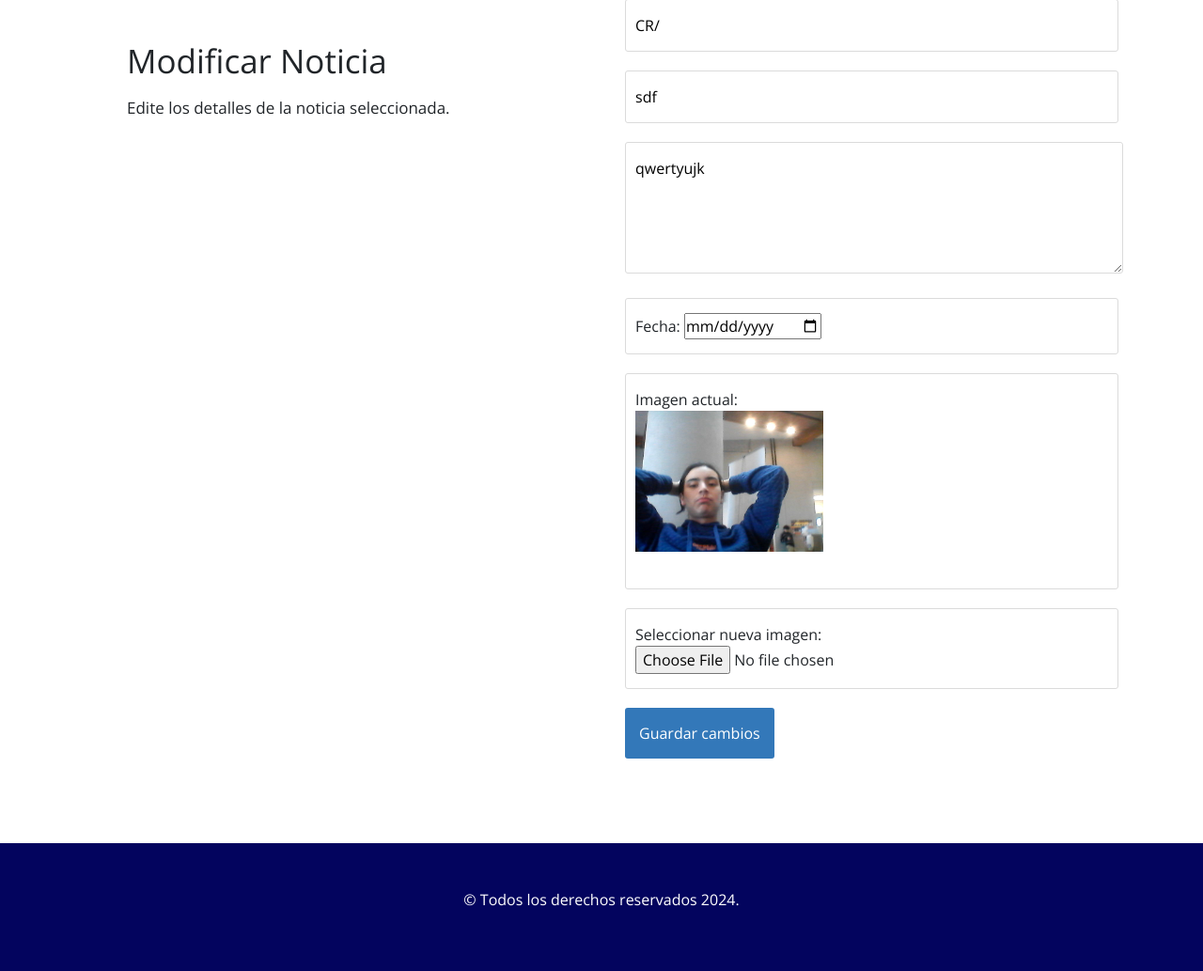
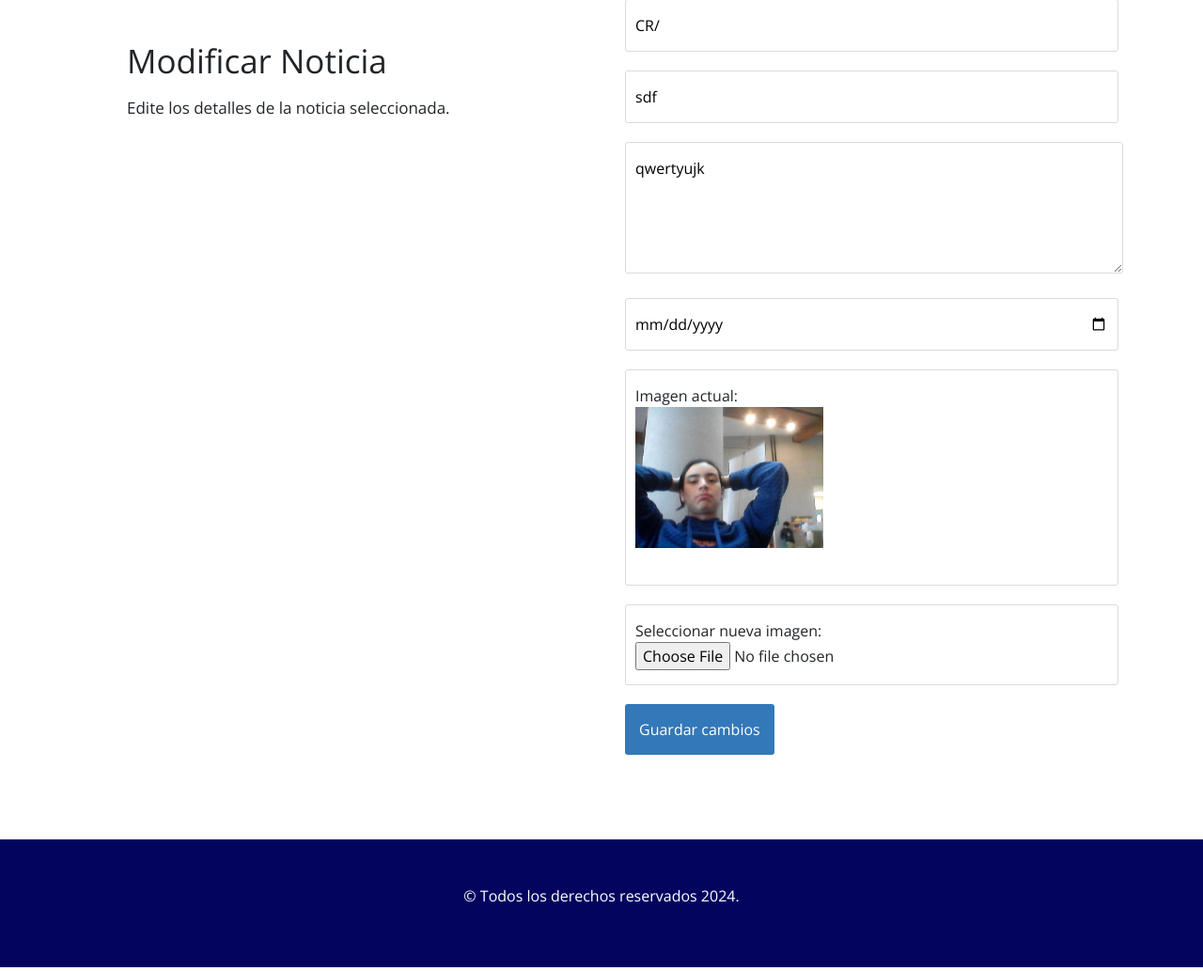
Before and after one commit to subrosa-w/Prueba-3-Programacion-Web, a Django app: template mirasolapp/templates/crud/modificarNoticia.html in a window 1280 px wide. Shown: the part 888-1921 px from the top of the page at 94% size. Run offline with Django 4.2, Linux system fonts and the light colour scheme; the template is opened without the code that fills it: values that come from a table or form of the project are taken from there, others are empty; data comes from the database, SQL or seed files in the repository; both versions use the stored data as it was after the commit; parts of the project's set-up code (start-up, migrations or seed data) failed here and were passed over; some libraries are stand-ins or nearby versions.

Commit message:
vFinal.2

```diff
--- a/mirasolapp/templates/crud/agregarNoticia.html
+++ b/mirasolapp/templates/crud/agregarNoticia.html
@@ -36,11 +36,9 @@
             <section class="in-flex">
                 <form method="post" enctype="multipart/form-data">
                     {% csrf_token %}
-                    <input type="text" id="id_noticia" name="id_noticia" placeholder="ID Noticia" class="campo"
-                        required>
+                    <input type="text" id="id_noticia" name="id_noticia" placeholder="ID Noticia" class="campo" required>
                     <input type="text" id="titular" name="titular" placeholder="Titular" class="campo" required>
-                    <input type="text" id="breve_desc" name="breve_desc" placeholder="Breve Descripción" class="campo"
-                        required>
+                    <input type="text" id="breve_desc" name="breve_desc" placeholder="Breve Descripción" class="campo" required>
                     <textarea id="noticia" name="noticia" placeholder="Noticia" class="campo" required></textarea>
                     <input type="file" id="imagen" name="imagen" class="campo" required>
                     <input type="date" id="fecha" name="fecha" class="campo" required>
--- a/mirasolapp/templates/crud/modificarNoticia.html
+++ b/mirasolapp/templates/crud/modificarNoticia.html
@@ -24,6 +24,7 @@
             <img src="{% static 'assets/Proyecto nuevo.png' %}" alt="Logo Mirasol" class="logo">
         </section>
     </header>
+
     <body>
         <main>
             <section class="container-form">
@@ -33,31 +34,16 @@
                         <p>Edite los detalles de la noticia seleccionada.</p>
                     </article>
                 </section>
-
                 <section class="in-flex">
                     <form method="post" enctype="multipart/form-data">
                         {% csrf_token %}
-
-
                         <input type="text" id="titular" name="titular" class="campo" placeholder="Titular"
                             value="{{ noticia.titular }}" required>
-
-
-
                         <input type="text" id="breve_desc" name="breve_desc" class="campo" placeholder="Breve Desc."
                             value="{{ noticia.breve_desc }}" required>
-
-
-
                         <textarea id="noticia" name="noticia" rows="4" class="campo" placeholder="Noticia"
                             required>{{ noticia.noticia }}</textarea>
-
-
-                    <div class="campo">
-                        <label for="fecha">Fecha:</label>
-                        <input type="date" id="fecha" name="fecha" value="{{ noticia.fecha }}" required>
-                    </div>
-
+                        <input type="date" id="fecha" name="fecha" class="campo" value="{{ noticia.fecha }}" required>
                         <div class="campo">
                             <label for="imagen">Imagen actual:</label><br>
                             {% if noticia.imagen %}
--- a/mirasolapp/templates/crud/servicio.html
+++ b/mirasolapp/templates/crud/servicio.html
@@ -27,7 +27,7 @@
     </header>
     <section class="in-flex text-cente border-radius">
         <h3 style="text-align: center;">El servicio sea guardado correctamente</h3>
-        <a href="{% url 'adminNoticias' %}">
+        <a href="{% url 'adminServicios' %}">
             <div class="d-grid gap-2 col-6 mx-auto">
                 <button type="button" class="btn btn-outline-light">Administración de Servicios</button>
             </div>
--- a/mirasolapp/urls.py
+++ b/mirasolapp/urls.py
@@ -16,7 +16,6 @@ urlpatterns = [
     path('modificarServicio/<id_servicio>', views.modificarServicio, name='modificarServicio'),
     path('eliminarServicio/<id_servicio>', views.eliminarServicio, name='eliminarServicio'),
     path('agregarServicio/', views.agregarServicio, name='agregarServicio'),
-<<<<<<< HEAD
     path('vistaServicios/', views.vistaServicios, name='vistaServicios'),
     path('adminNoticias/', views.adminNoticias, name='adminNoticias'),
     path('modificarNoticia/<str:id_noticia>/', views.modificarNoticia, name='modificarNoticia'),
@@ -25,8 +24,4 @@ urlpatterns = [
     path('vistaNoticias/', views.vistaNoticias, name='vistaNoticias'),
     path('seleccionVista/', views.seleccionVista, name='seleccionVista'),
     path('no/', views.noticia, name='noticia'),
-=======
-    path('seleccionVista/', views.seleccionVista, name='seleccionVista'),
-    path('vistaServicios/', views.vistaServicios, name='vistaServicios'),
->>>>>>> a5867fd89b862c93c1c6cf5d9f5fd47164572854
 ]
```
Also changed, not shown: mirasolapp/views.py (+0 -8 lines), db.sqlite3, media/noticias/WIN_20230907_15_21_54_Pro_b8RUphJ.jpg (added), media/servicios/WIN_20230907_15_21_54_Pro_EXdE87w.jpg (added), media/servicios/WIN_20231119_23_30_14_Pro_vSZvGuN.jpg (added), media/servicios/WIN_20240701_10_44_44_Pro.jpg (added). Lines whose indentation alone changed are shown as unchanged.
